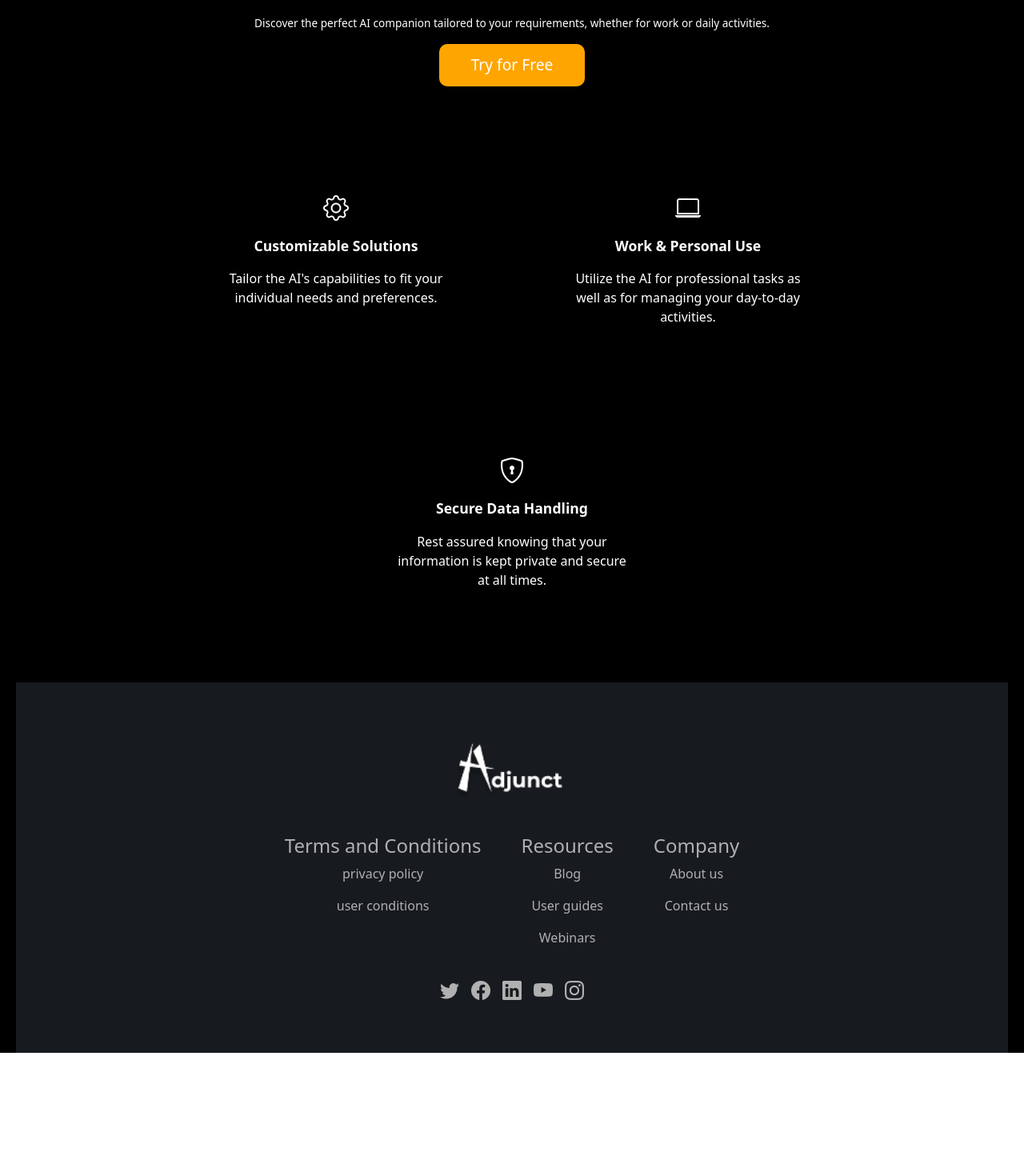
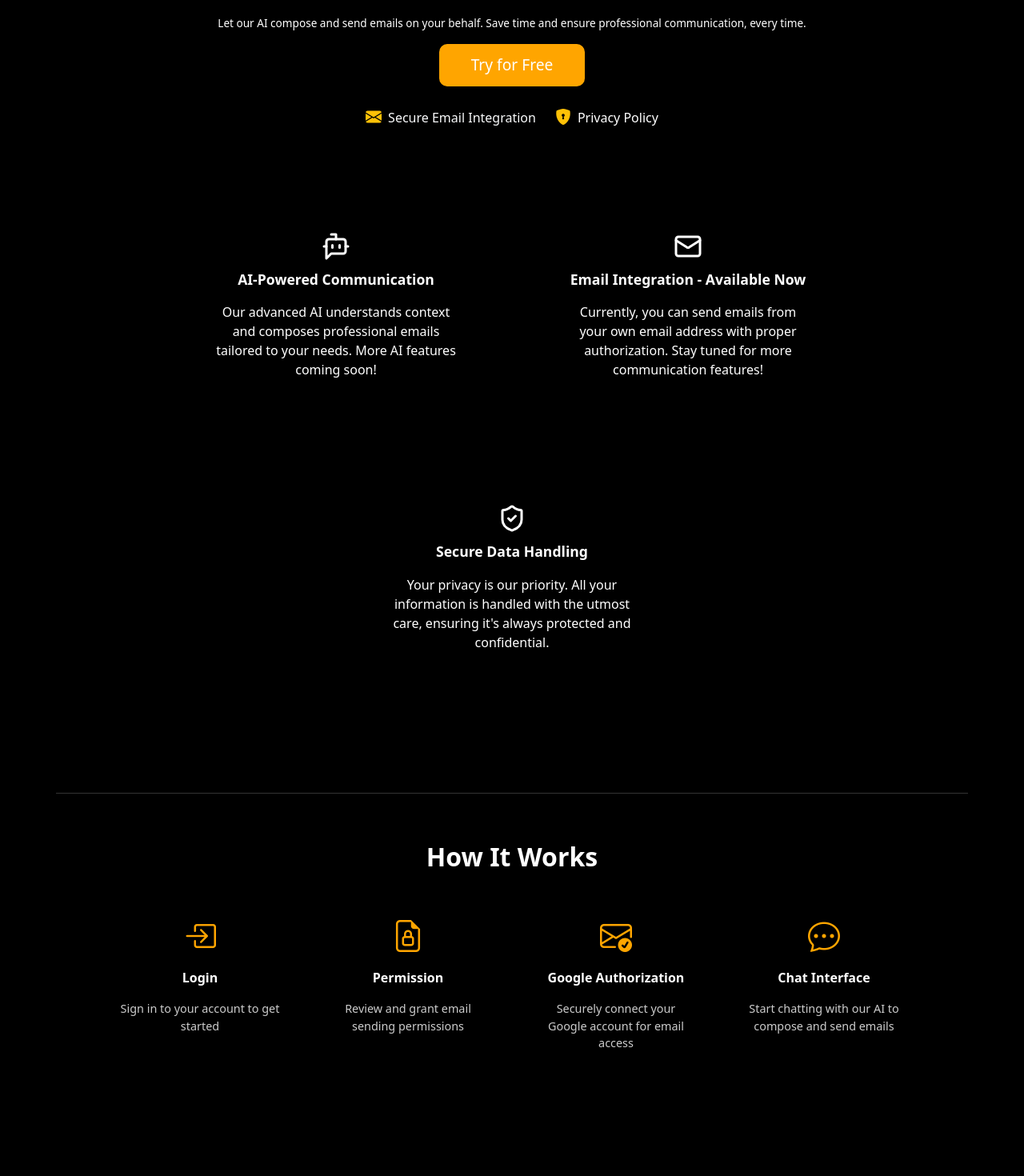
Before and after one commit to praneeth4040/Adjunct, a React (Vite) app in the folder client/: page / in a window 1280 px wide. Shown: the part 300-1770 px from the top of the page at 80% size. Before the commit the page ends 1616 px from the top, so only its background shows below. Built offline with nearby package versions, Linux system fonts and the light colour scheme.

Commit message:
all the necessary changes done

```diff
--- a/client/src/components/home.jsx
+++ b/client/src/components/home.jsx
@@ -89,8 +89,9 @@ function Home() {
 
       const jsonGeneratedResponse = response.data.generatedPrompt;
 
-      if (jsonGeneratedResponse.emailAPI === true) {
+      if (jsonGeneratedResponse.emailAPI === true || jsonGeneratedResponse.emailApi === 'true') {
         const { subject, receiptentEmailId: recipient, body } = jsonGeneratedResponse;
+
         setEmailData({ subject, recipient, body });
 
         setChatMessages([
--- a/client/src/components/openingpage.jsx
+++ b/client/src/components/openingpage.jsx
@@ -1,18 +1,19 @@
 import React from 'react';
-import { useNavigate } from 'react-router-dom'; // Import useNavigate
+import { Link, useNavigate } from 'react-router-dom';
 import Logo from '../assets/logo.webp';
 import './openingpage.css';
 import Footer from './footer';
+import { BotMessageSquare , Mail, ShieldCheck} from 'lucide-react';
 
 function OpenPage() {
-  const navigate = useNavigate(); // Initialize useNavigate
+  const navigate = useNavigate();
 
   const handleTryForFree = () => {
     const token = localStorage.getItem('authToken');
     if (token) {
-      navigate('/home'); // Navigate to /home
+      navigate('/home');
     } else {
-      navigate('/signin'); // Navigate to /signin
+      navigate('/signin');
     }
   };
 
@@ -31,7 +32,7 @@ function OpenPage() {
           Personalized AI for Your <span className="color-changing">Needs</span>
         </h1>
         <p style={{ fontSize: '0.85rem', marginBottom: '1rem' }}>
-          Discover the perfect AI companion tailored to your requirements, whether for work or daily activities.
+        Let our AI compose and send emails on your behalf. Save time and ensure professional communication, every time.
         </p>
         <button style={{
           backgroundColor: '#FFA500',
@@ -44,6 +45,17 @@ function OpenPage() {
         }} onClick={handleTryForFree}>
           Try for Free
         </button>
+        <div className="d-flex justify-content-center align-items-center gap-4 mt-4 text-light">
+  <div className="d-flex align-items-center gap-2">
+    <i className="bi bi-envelope-fill text-warning fs-5"></i>
+    <span>Secure Email Integration</span>
+  </div>
+  <div className="d-flex align-items-center gap-2">
+    <i className="bi bi-shield-lock-fill text-warning fs-5"></i>
+    <Link to="/privacy" className="text-white text-decoration-none">Privacy Policy</Link>
+  </div>
+</div>
+
       </div>
 
       <div className="container mt-5" style={{
@@ -54,68 +66,60 @@ function OpenPage() {
         marginTop: '160px'
       }}>
         <div className="text-center" style={{ maxWidth: '300px' }}>
-          <i className="bi bi-gear" style={{ fontSize: '2rem', color: 'white' }}></i>
-          <p style={{ fontSize: '1.1rem', fontWeight: 'bold', marginTop: '10px' }}>Customizable Solutions</p>
-          <p style={{ fontSize: '1rem' }}>Tailor the AI's capabilities to fit your individual needs and preferences.</p>
+        <BotMessageSquare size={36} color="#ffffff" />
+          <p style={{ fontSize: '1.1rem', fontWeight: 'bold', marginTop: '10px' }}>AI-Powered Communication</p>
+          <p style={{ fontSize: '1rem' }}>Our advanced AI understands context and composes professional emails tailored to your needs. More AI features coming soon!</p>
         </div>
         <div className="text-center" style={{ maxWidth: '300px' }}>
-          <i className="bi bi-laptop" style={{ fontSize: '2rem', color: 'white' }}></i>
-          <p style={{ fontSize: '1.1rem', fontWeight: 'bold', marginTop: '10px' }}>Work & Personal Use</p>
-          <p style={{ fontSize: '1rem' }}>Utilize the AI for professional tasks as well as for managing your day-to-day activities.</p>
+        <Mail size={36} />
+          <p style={{ fontSize: '1.1rem', fontWeight: 'bold', marginTop: '10px' }}>Email Integration - Available Now</p>
+          <p style={{ fontSize: '1rem' }}>Currently, you can send emails from your own email address with proper authorization. Stay tuned for more communication features!</p>
         </div>
         <div className="text-center" style={{ maxWidth: '300px' }}>
-          <i className="bi bi-shield-lock" style={{ fontSize: '2rem', color: 'white' }}></i>
+        <ShieldCheck size={36} />
           <p style={{ fontSize: '1.1rem', fontWeight: 'bold', marginTop: '10px' }}>Secure Data Handling</p>
-          <p style={{ fontSize: '1rem' }}>Rest assured knowing that your information is kept private and secure at all times.</p>
+          <p style={{ fontSize: '1rem' }}>Your privacy is our priority.
+          All your information is handled with the utmost care, ensuring it's always protected and confidential.</p>
         </div>
       </div>
-      {/*
-      <footer style={{
-        backgroundColor: '#171A1F',
-        color: 'white',
-        padding: '60px 360px',
-        marginTop: '100px',
-        textAlign: 'center'
+
+      {/* HOW IT WORKS SECTION */}
+      <div className="how-it-works container" style={{
+        marginTop: '160px',
+        padding: '60px 20px',
+        borderTop: '1px solid #333',
+        width: '100%'
       }}>
-        <img src={Logo} alt="Adjunct Logo" style={{ height: '100px', width: 'auto' }} />
-        <p>Subscribe to our newsletter</p>
-        <div style={{ display: 'flex', justifyContent: 'center', alignItems: 'center', gap: '10px' }}>
-          <input type="email" placeholder="Input your email" style={{ padding: '10px', borderRadius: '5px', border: 'none', width: '250px' }} />
-          <button style={{ backgroundColor: '#F39C12', color: 'white', padding: '10px 20px', border: 'none', borderRadius: '5px' }}>Subscribe</button>
-        </div>
-        <div style={{ display: 'flex', justifyContent: 'center', gap: '50px', marginTop: '30px' }}>
-          <div>
-            <h4>Product</h4>
-            <p>Features</p>
-            <p>Pricing</p>
+        <h2 style={{ fontWeight: 'bold', marginBottom: '50px', color: 'white' }}>How It Works</h2>
+        <div style={{
+          display: 'flex',
+          justifyContent: 'center',
+          flexWrap: 'wrap',
+          gap: '60px'
+        }}>
+          <div className="step" style={{ maxWidth: '200px' }}>
+            <i className="bi bi-box-arrow-in-right" style={{ fontSize: '2.5rem', color: '#FFA500' }}></i>
+            <p style={{ fontWeight: 'bold', marginTop: '10px' }}>Login</p>
+            <p style={{ fontSize: '0.9rem', color: '#cccccc' }}>Sign in to your account to get started</p>
           </div>
-          <div>
-            <h4>Resources</h4>
-            <p>Blog</p>
-            <p>User guides</p>
-            <p>Webinars</p>
+          <div className="step" style={{ maxWidth: '200px' }}>
+            <i className="bi bi-file-earmark-lock" style={{ fontSize: '2.5rem', color: '#FFA500' }}></i>
+            <p style={{ fontWeight: 'bold', marginTop: '10px' }}>Permission</p>
+            <p style={{ fontSize: '0.9rem', color: '#cccccc' }}>Review and grant email sending permissions</p>
           </div>
-          <div>
-            <h4>Company</h4>
-            <p>About us</p>
-            <p>Contact us</p>
+          <div className="step" style={{ maxWidth: '200px' }}>
+            <i className="bi bi-envelope-check" style={{ fontSize: '2.5rem', color: '#FFA500' }}></i>
+            <p style={{ fontWeight: 'bold', marginTop: '10px' }}>Google Authorization</p>
+            <p style={{ fontSize: '0.9rem', color: '#cccccc' }}>Securely connect your Google account for email access</p>
           </div>
-          <div>
-            <h4>Plans & Pricing</h4>
-            <p>Personal</p>
-            <p>Start up</p>
-            <p>Organization</p>
+          <div className="step" style={{ maxWidth: '200px' }}>
+            <i className="bi bi-chat-dots" style={{ fontSize: '2.5rem', color: '#FFA500' }}></i>
+            <p style={{ fontWeight: 'bold', marginTop: '10px' }}>Chat Interface</p>
+            <p style={{ fontSize: '0.9rem', color: '#cccccc' }}>Start chatting with our AI to compose and send emails</p>
           </div>
         </div>
-        <p style={{ marginTop: '20px', fontSize: '0.8rem' }}>© 2024 Brand, Inc. · Privacy · Terms · Sitemap</p>
-        <div style={{ display: 'flex', justifyContent: 'right', gap: '15px', marginTop: '20px' }}>
-          <i className="bi bi-twitter" style={{ fontSize: '1.5rem', color: '#FFA500' }}></i>
-          <i className="bi bi-facebook" style={{ fontSize: '1.5rem', color: '#FFA500' }}></i>
-          <i className="bi bi-linkedin" style={{ fontSize: '1.5rem', color: '#FFA500' }}></i>
-          <i className="bi bi-youtube" style={{ fontSize: '1.5rem', color: '#FFA500' }}></i>
-        </div>
-      </footer>
-      */}
+      </div>
+
       <Footer />
     </div>
   );
--- a/client/src/components/profile.jsx
+++ b/client/src/components/profile.jsx
@@ -1,15 +1,18 @@
 import React, { useEffect, useState } from "react";
 import { useNavigate } from "react-router-dom";
 import { showToast } from "./totify";
-import axiosInstance from "../axiosConfig"; // Import the Axios instance
+import axiosInstance from "../axiosConfig";
 
 function Profile() {
   const navigate = useNavigate();
   const [user, setUser] = useState(null);
   const [loading, setLoading] = useState(true);
+  const [editing, setEditing] = useState(false);
+  const [name, setName] = useState("");
+  const [password, setPassword] = useState("");
+
   const token = localStorage.getItem("authToken");
 
-  // Function to generate a consistent profile image
   const getProfileImage = (email) => {
     return `https://robohash.org/${encodeURIComponent(email)}?set=set4&size=100x100`;
   };
@@ -20,7 +23,6 @@ function Profile() {
       return;
     }
 
-    // Fetch user data using the token
     const fetchUserData = async () => {
       try {
         const response = await axiosInstance.post(
@@ -31,6 +33,7 @@ function Profile() {
           }
         );
         setUser(response.data.userRealData);
+        setName(response.data.userRealData.name); // pre-fill name for editing
       } catch (error) {
         console.error("Error fetching user data:", error);
         showToast("error", "Failed to fetch user data");
@@ -43,33 +46,63 @@ function Profile() {
   }, [token, navigate]);
 
   const handleLogout = () => {
-    // Remove token from all storage locations
     localStorage.removeItem("authToken");
     sessionStorage.removeItem("authToken");
-    document.cookie =
-      "authToken=; expires=Thu, 01 Jan 1970 00:00:00 UTC; path=/;";
-
+    document.cookie = "authToken=; expires=Thu, 01 Jan 1970 00:00:00 UTC; path=/;";
     showToast("warn", "Logged out successfully");
 
-    // Ensure cleanup before redirecting
     setTimeout(() => {
       navigate("/login");
-      window.location.reload(); // Force a full refresh to clear cached state
+      window.location.reload();
     }, 500);
+  };
+
+  const handleEditSubmit = async () => {
+    try {
+      const response = await axiosInstance.put(
+        "/getData/update",
+        { name, password },
+        { headers: { Authorization: `Bearer ${token}` } }
+      );
+      showToast("success", "Profile updated!");
+      setUser((prev) => ({ ...prev, name }));
+      setEditing(false);
+    } catch (err) {
+      showToast("error", "Failed to update profile");
+    }
+  };
+
+  const handleRemovePermissions = async () => {
+    try {
+      await axiosInstance.post(
+        "/getData/removePermissions",
+        {},
+        { headers: { Authorization: `Bearer ${token}` } }
+      );
+      showToast("info", "Permissions removed.");
+    } catch (err) {
+      showToast("error", "Failed to remove permissions");
+    }
+  };
+
+  const handleDeleteAccount = async () => {
+    const confirmDelete = window.confirm("Are you sure you want to delete your account?");
+    if (!confirmDelete) return;
+
+    try {
+      await axiosInstance.delete("/getData/delete", {
+        headers: { Authorization: `Bearer ${token}` },
+      });
+      showToast("success", "Account deleted successfully");
+      handleLogout();
+    } catch (err) {
+      showToast("error", "Failed to delete account");
+    }
   };
 
   if (loading) {
     return (
-      <div
-        style={{
-          minHeight: "100vh",
-          backgroundColor: "#000000",
-          color: "white",
-          display: "flex",
-          justifyContent: "center",
-          alignItems: "center",
-        }}
-      >
+      <div style={styles.loadingContainer}>
         Loading...
       </div>
     );
@@ -77,16 +110,7 @@ function Profile() {
 
   if (!user) {
     return (
-      <div
-        style={{
-          minHeight: "100vh",
-          backgroundColor: "#000000",
-          color: "white",
-          display: "flex",
-          justifyContent: "center",
-          alignItems: "center",
-        }}
-      >
+      <div style={styles.loadingContainer}>
         No user data found. Please log in again.
       </div>
     );
@@ -95,28 +119,10 @@ function Profile() {
   const profileImage = getProfileImage(user.email);
 
   return (
-    <div
-      style={{
-        minHeight: "100vh",
-        backgroundColor: "#0D1117",
-        color: "white",
-        display: "flex",
-        justifyContent: "center",
-        alignItems: "center",
-        padding: "20px",
-      }}
-    >
+    <div style={styles.page}>
       <div
         className="card"
-        style={{
-          width: "24rem",
-          borderRadius: "15px",
-          backgroundColor: "#161B22",
-          boxShadow: "0 8px 16px rgba(0, 0, 0, 0.3)",
-          padding: "25px",
-          textAlign: "center",
-          transition: "transform 0.3s ease",
-        }}
+        style={styles.card}
         onMouseEnter={(e) => (e.currentTarget.style.transform = "scale(1.05)")}
         onMouseLeave={(e) => (e.currentTarget.style.transform = "scale(1)")}
       >
@@ -126,77 +132,144 @@ function Profile() {
               src={profileImage}
               alt="Profile"
               className="rounded-circle"
-              style={{
-                width: "120px",
-                height: "120px",
-                objectFit: "cover",
-                margin: "0 auto",
-                border: "4px solid #FFA500",
-              }}
+              style={styles.profileImage}
             />
           </div>
-          <h5
-            className="card-title mb-2"
-            style={{
-              color: "#FFA500",
-              fontSize: "1.5rem",
-              fontWeight: "bold",
-            }}
+
+          {editing ? (
+            <>
+              <input
+                type="text"
+                value={name}
+                onChange={(e) => setName(e.target.value)}
+                placeholder="New Name"
+                style={styles.input}
+              />
+              <input
+                type="password"
+                value={password}
+                onChange={(e) => setPassword(e.target.value)}
+                placeholder="New Password"
+                style={styles.input}
+              />
+              <button style={styles.button} onClick={handleEditSubmit}>
+                Save Changes
+              </button>
+              <button
+                style={{ ...styles.button, backgroundColor: "#555" }}
+                onClick={() => setEditing(false)}
               >
-            {user.name}
-          </h5>
+                Cancel
+              </button>
+            </>
+          ) : (
+            <>
+              <h5 style={styles.userName}>{user.name}</h5>
               <div className="mb-4">
-            <h6
-              className="text-primary mb-1"
-              style={{
-                color: "#FFA500",
-                fontSize: "1rem",
-                fontWeight: "600",
-              }}
+                <h6 style={styles.label}>User Email</h6>
+                <p style={styles.text}>{user.email}</p>
+              </div>
+
+              <button style={styles.button} onClick={() => setEditing(true)}>
+                Edit Profile
+              </button>
+              <button
+                style={{ ...styles.button, backgroundColor: "#DC143C" }}
+                onClick={handleRemovePermissions}
               >
-              User Email
-            </h6>
-            <p
-              style={{
-                color: "white",
-                fontSize: "0.9rem",
-                margin: "0",
-                wordBreak: "break-word",
-              }}
+                Remove Permissions
+              </button>
+              <button
+                style={{ ...styles.button, backgroundColor: "#8B0000" }}
+                onClick={handleDeleteAccount}
               >
-              {user.email}
-            </p>
-          </div>
-          <div>
+                Delete Account
+              </button>
               <button
-              className="btn"
-              style={{
-                backgroundColor: "#FFA500",
-                color: "white",
-                fontSize: "1rem",
-                fontWeight: "bold",
-                borderRadius: "12px",
-                padding: "12px 25px",
-                border: "none",
-                width: "100%",
-                cursor: "pointer",
-                transition: "background-color 0.3s ease",
-              }}
-              onMouseEnter={(e) =>
-                (e.currentTarget.style.backgroundColor = "#FF8C00")
-              }
-              onMouseLeave={(e) =>
-                (e.currentTarget.style.backgroundColor = "#FFA500")
-              }
+                style={{ ...styles.button, backgroundColor: "#FFA500" }}
                 onClick={handleLogout}
               >
                 Logout
               </button>
-          </div>
+            </>
+          )}
         </div>
       </div>
     </div>
   );
 }
 
+const styles = {
+  page: {
+    minHeight: "100vh",
+    backgroundColor: "#0D1117",
+    color: "white",
+    display: "flex",
+    justifyContent: "center",
+    alignItems: "center",
+    padding: "20px",
+  },
+  card: {
+    width: "26rem",
+    borderRadius: "15px",
+    backgroundColor: "#161B22",
+    boxShadow: "0 8px 16px rgba(0, 0, 0, 0.3)",
+    padding: "25px",
+    textAlign: "center",
+    transition: "transform 0.3s ease",
+  },
+  profileImage: {
+    width: "120px",
+    height: "120px",
+    objectFit: "cover",
+    margin: "0 auto",
+    border: "4px solid #FFA500",
+    borderRadius: "50%",
+  },
+  userName: {
+    color: "#FFA500",
+    fontSize: "1.5rem",
+    fontWeight: "bold",
+    marginBottom: "10px",
+  },
+  label: {
+    color: "#FFA500",
+    fontSize: "1rem",
+    fontWeight: "600",
+  },
+  text: {
+    color: "white",
+    fontSize: "0.9rem",
+    wordBreak: "break-word",
+  },
+  button: {
+    backgroundColor: "#9da5a8",
+    color: "white",
+    fontSize: "1rem",
+    fontWeight: "bold",
+    borderRadius: "10px",
+    padding: "10px 20px",
+    border: "none",
+    width: "100%",
+    marginTop: "10px",
+    cursor: "pointer",
+    transition: "background-color 0.3s ease",
+  },
+  input: {
+    width: "100%",
+    padding: "10px",
+    margin: "8px 0",
+    borderRadius: "8px",
+    border: "1px solid #ccc",
+  },
+  loadingContainer: {
+    minHeight: "100vh",
+    backgroundColor: "#000000",
+    color: "white",
+    display: "flex",
+    justifyContent: "center",
+    alignItems: "center",
+  },
+};
+
 export default Profile;
```
Also changed, not shown: client/src/components/forgetpassword.jsx (+18 -1 lines), 2 other files (tests, documents, lock files or other folders). Lines whose indentation alone changed are shown as unchanged.
